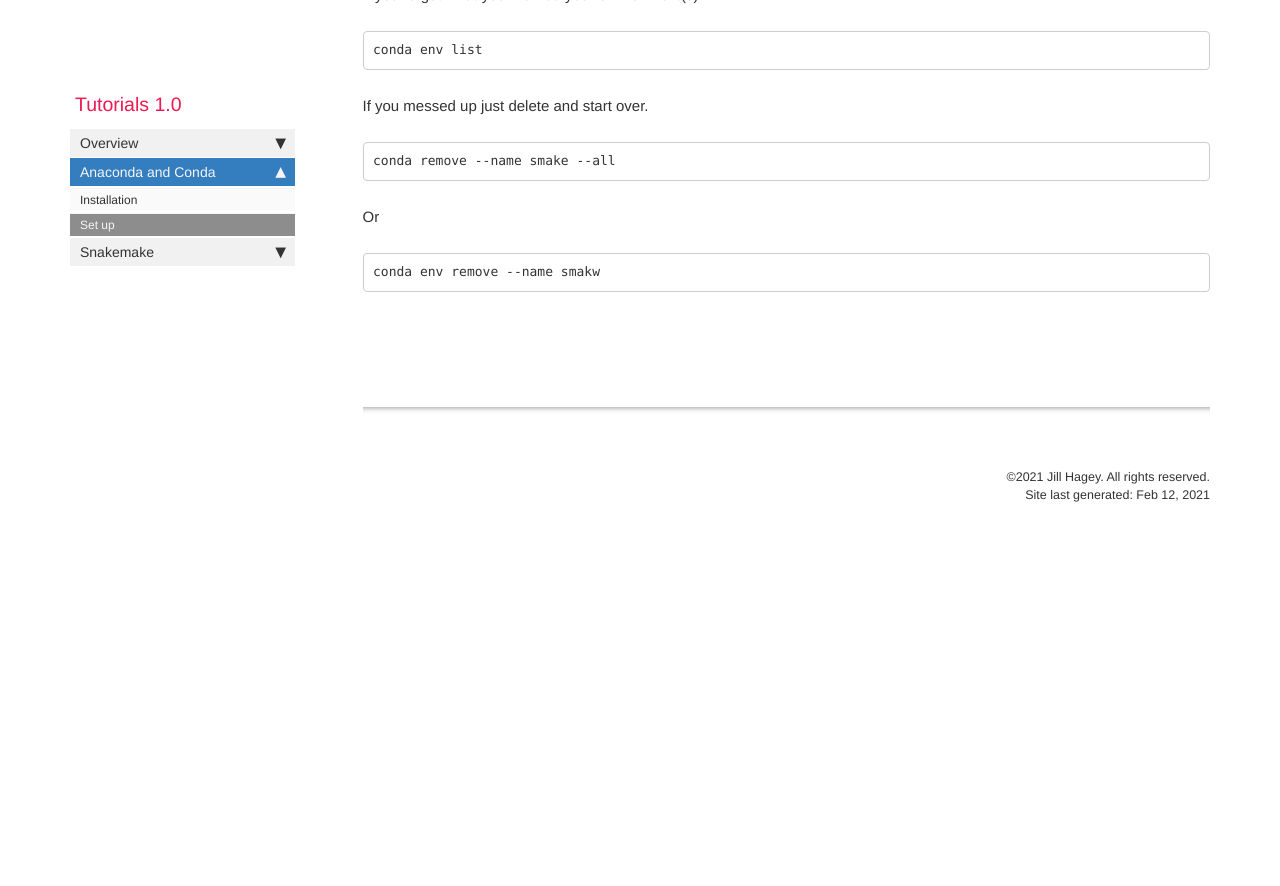
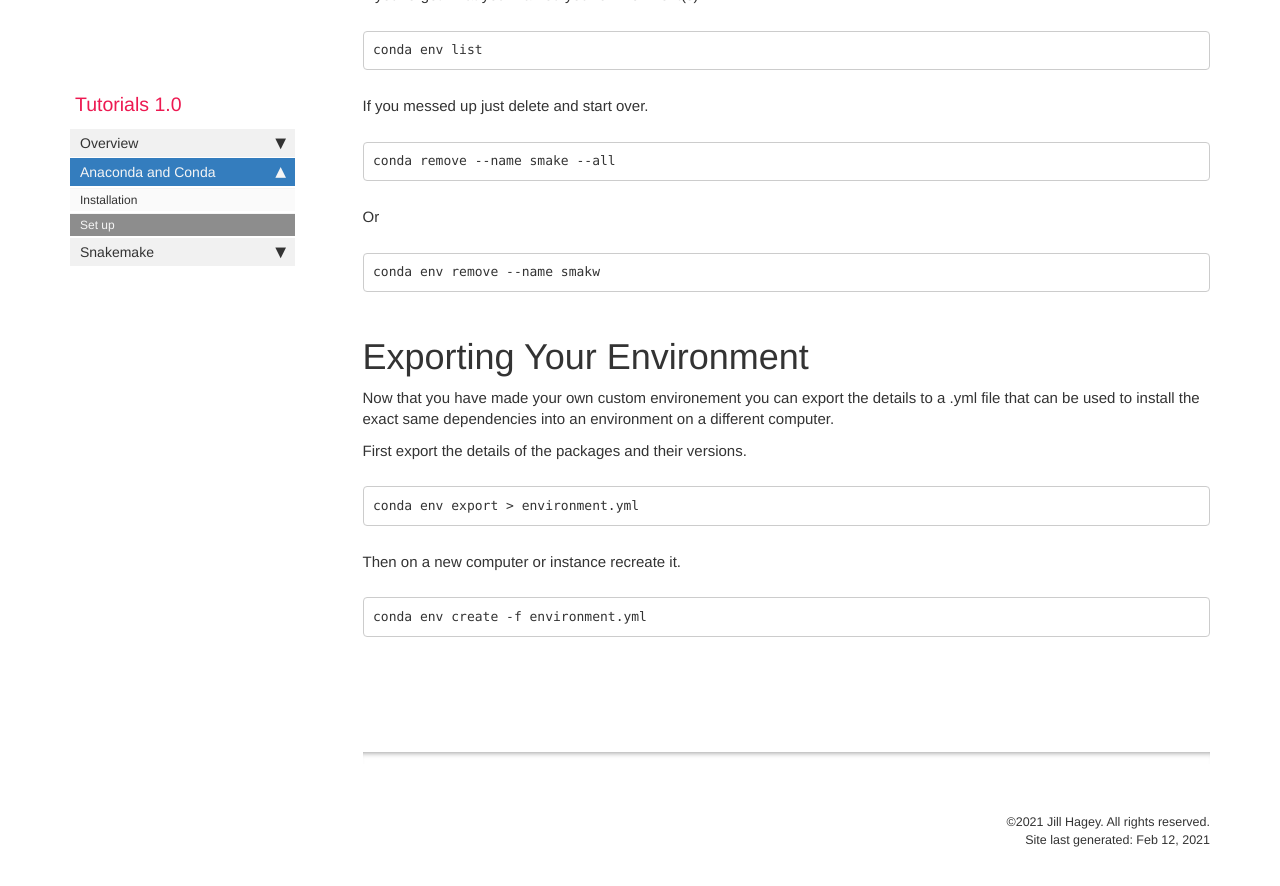
Before and after one commit to jvhagey/Tutorials, a Jekyll site: the page built from pages/mydoc/mydoc_Setup.md, in a window 1280 px wide and 900 px high, scrolled down 1692 px. Shown: the top 886 px of the window. Built offline with Jekyll 4.4.1, drawn with Linux system fonts in a browser that asks for light colours; comment, search, counter and statistics services are not loaded; before the commit the page ends 2247 px from its top, so only the background shows below that; some of the changed text lies outside the part shown.

Commit message:
Update mydoc_Setup.md

````diff
--- a/pages/mydoc/mydoc_Setup.md
+++ b/pages/mydoc/mydoc_Setup.md
@@ -5,14 +5,14 @@ permalink: mydoc_Setup.html
 folder: mydoc
 ---
 
-# Conda set up
+# Conda Set Up
 
 Anaconda has "channels" that are community maintained packages.
 
 [conda-forge:](https://conda-forge.org/)
-- common dependencies (gcc, g++, etc)
-- languages (python)
-- data science type packages (numpy, scipy, machine learning packages)
+- Common dependencies (gcc, g++, etc)
+- Languages (python)
+- Data science type packages (numpy, scipy, machine learning packages)
 
 [bioconda:](https://bioconda.github.io/)
 - Bioinformatics packages
@@ -93,3 +93,19 @@ Or
 ```
 conda env remove --name smakw
 ```
+
+# Exporting Your Environment
+
+Now that you have made your own custom environement you can export the details to a .yml file that can be used to install the exact same dependencies into an environment on a different computer.
+
+First export the details of the packages and their versions.
+
+```
+conda env export > environment.yml
+```
+
+Then on a new computer or instance recreate it.
+
+```
+conda env create -f environment.yml
+```
````
